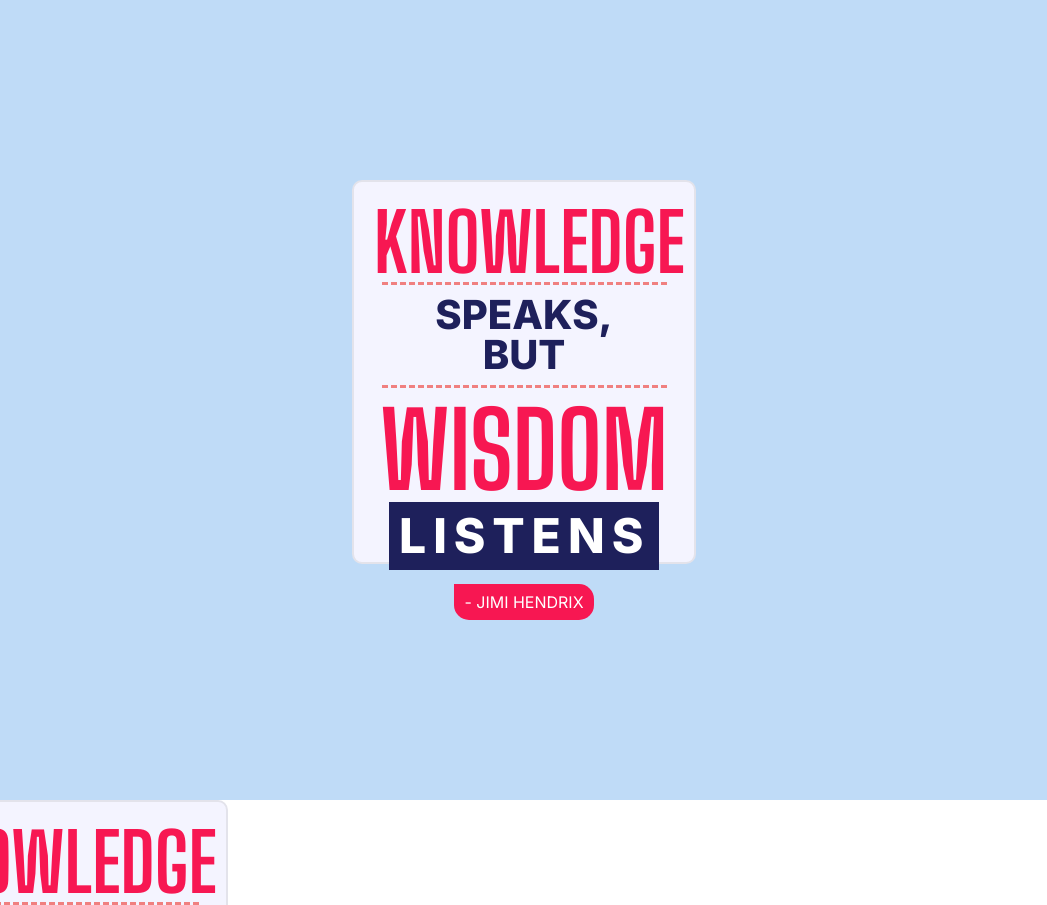
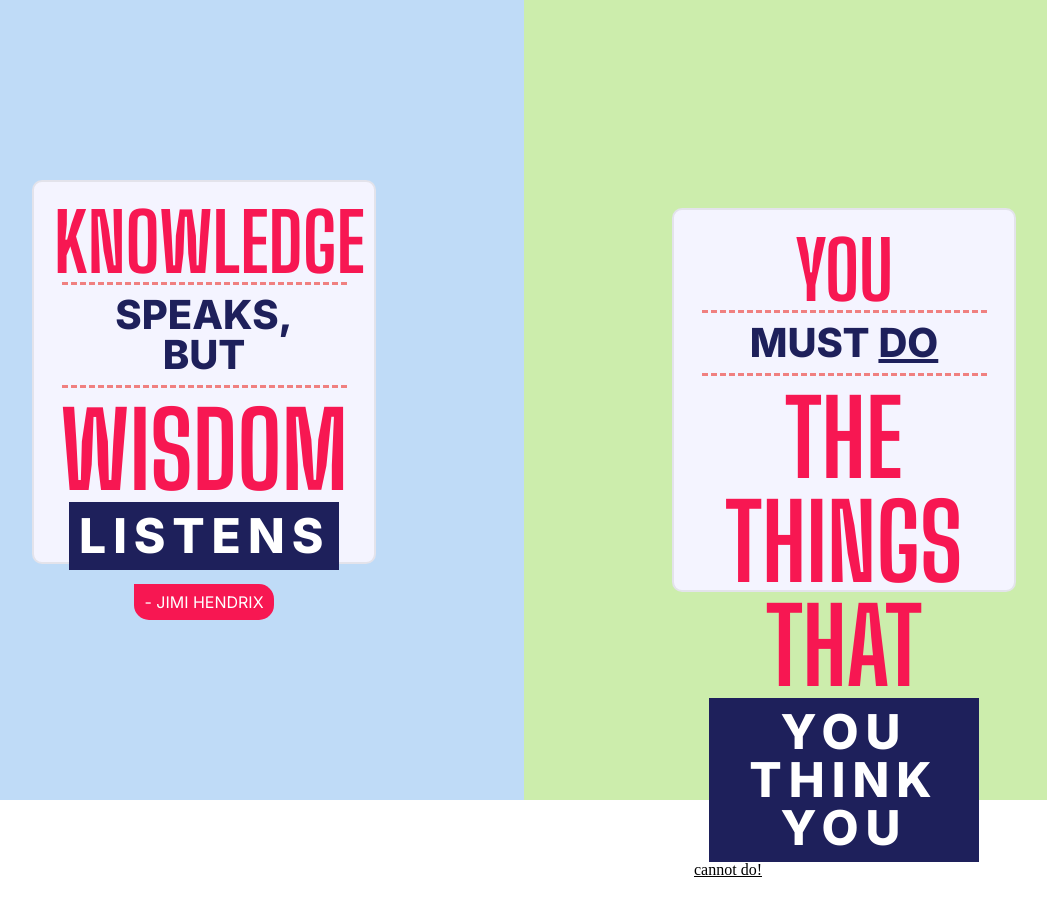
Before and after one commit to Nabin-me/Assignments, a plain HTML site: page assignment1/index.html in a window 1280 px wide. Shown: the top 905 px of the page, without its empty margins (116-1163 px from the left). After the commit the page ends 878 px from the top, so only its background shows below. Drawn offline with nearby package versions, Linux system fonts and the light colour scheme; a web font is replaced by a local one.

Commit message:
added svg + styling the second quote

```diff
--- a/assignment1/css/style.css
+++ b/assignment1/css/style.css
@@ -1,11 +1,17 @@
 @import url('https://fonts.googleapis.com/css2?family=Big+Shoulders+Display:wght@700&family=Gajraj+One&family=Inter:wght@400;800&display=swap');
 
-section{
+body {
+    display: flex;
+    flex-direction: row;
+    align-items: center;
+}
+
+section {
     height: 100vh;
     width: 100vw;
 }
 
-#quote1{
+#quote1 {
     background-color: #BFDBF7;
     display: flex;
     flex-direction: column;
@@ -13,7 +19,7 @@ section{
     align-items: center;
 }
 
-p{
+p {
     background-color: #F4F4FF;
     width: 300px;
     height: 340px;
@@ -23,7 +29,7 @@ p{
     /* filter: drop-shadow(0px 5px 20px grey); */
 }
 
-span:nth-child(1){
+span:nth-child(1) {
     display: block;
     font-family: 'Big Shoulders Display', cursive;
     font-size: 5rem;
@@ -32,7 +38,7 @@ span:nth-child(1){
     color: #F71752;
 }
 
-span:nth-child(2){
+span:nth-child(2) {
     display: block;
     margin-left: auto;
     margin-right: auto;
@@ -48,7 +54,7 @@ span:nth-child(2){
     border-bottom: 3px dashed lightcoral;
 }
 
-span:nth-child(3){
+span:nth-child(3) {
     display: block;
     padding-top: 10px;
     font-family: 'Big Shoulders Display', cursive;
@@ -58,7 +64,7 @@ span:nth-child(3){
     color: #F71752;
 }
 
-span:nth-child(4){
+span:nth-child(4) {
     display: block;
     margin-left: auto;
     margin-right: auto;
@@ -82,3 +88,17 @@ span:nth-child(4){
     color: white;
     border-radius: 0px 15px 15px 15px;
 }
+
+
+#quote2 {
+    background-color: #CCEDAC;
+    display: flex;
+    flex-direction: column;
+    justify-content: center;
+    align-items: center;
+}
+
+.quote-sign {
+    color: #F53100;
+    font-size: 5rem;
+}
--- a/assignment1/index.html
+++ b/assignment1/index.html
@@ -26,12 +26,15 @@
 
 
     <section id="quote2">
+
         <p>
-            <span>knowledge</span>
-            <span>speaks, but</span>
-            <span>wisdom</span>
-            <span>listens</span>
+            <span>you</span>
+            <span>must <u>do</u></span>
+            <span>the things that</span>
+            <span>you think you</span>
+            <span><u>cannot do!</u></span>
         </p>
+
     </section>
 
 </body>
```
Also changed, not shown: assignment1/assets/images/quotes.svg (added).
